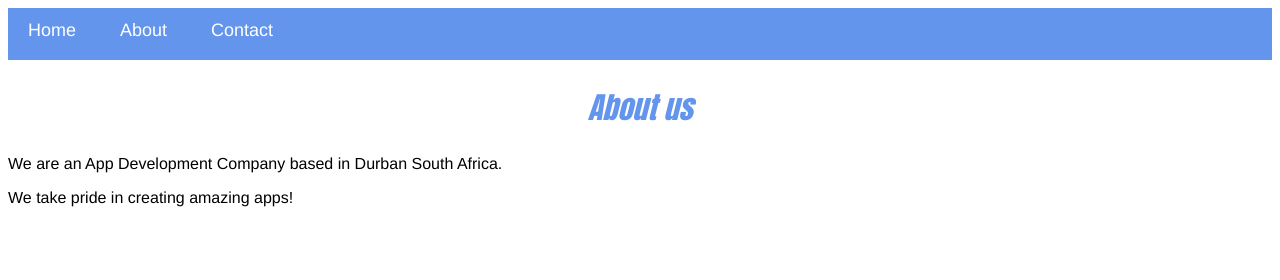
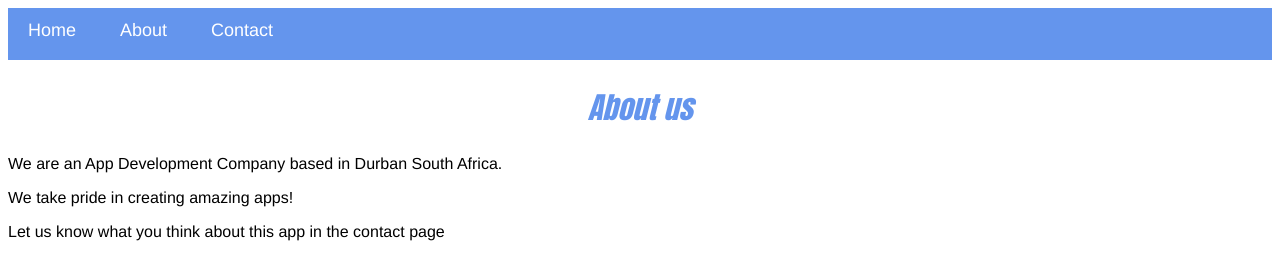
Before and after one commit to ayandayayahm/SuperheroApp, a plain HTML site: page about.html in a window 1280 px wide. Drawn offline with Linux system fonts and the light colour scheme.

Commit message:
Added some text

```diff
--- a/about.html
+++ b/about.html
@@ -12,5 +12,6 @@
         <h2>About us</h2>
         <p>We are an App Development Company based in Durban South Africa.</p>
         <p>We take pride in creating amazing apps!</p>
+        <p>Let us know what you think about this app in the contact page</p>
     </body>
 </html>
```
